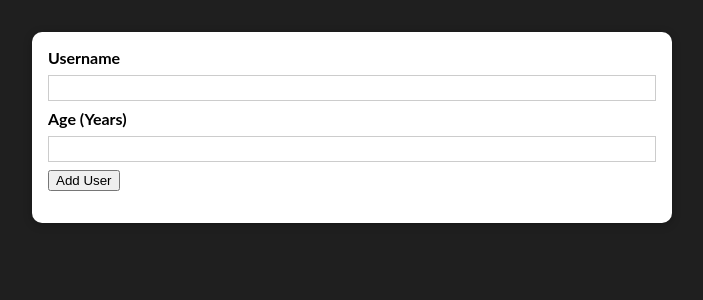
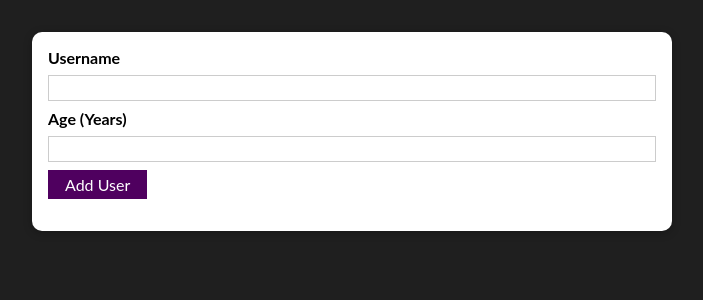
Before and after one commit to mkonemo/react-3rd-project, a React (Create React App) app: page / in a window 1280 px wide. Shown: the top 300 px of the page, without its empty margins (288-991 px from the left). Built offline with nearby package versions, Linux system fonts and the light colour scheme.

Commit message:
1 file modified, 2 added

```diff
--- /dev/null
+++ b/src/components/UI/Button.js
@@ -0,0 +1,13 @@
+import React from 'react';
+
+import classes from './Button.module.css';
+
+const Button = (props) => {
+  return (
+    <button type="submit" className={`${classes.button} ${props.className}`}>
+      {props.children}
+    </button>
+  );
+};
+
+export default Button;
--- /dev/null
+++ b/src/components/UI/Button.module.css
@@ -0,0 +1,18 @@
+.button {
+  font: inherit;
+  border: 1px solid #4f005f;
+  background: #4f005f;
+  color: white;
+  padding: 0.25rem 1rem;
+  cursor: pointer;
+}
+
+.button:hover,
+.button:active {
+  background: #741188;
+  border-color: #741188;
+}
+
+.button:focus {
+  outline: none;
+}
--- a/src/components/Users/AddUser.js
+++ b/src/components/Users/AddUser.js
@@ -1,6 +1,7 @@
 import React from 'react';
 
 import Card from '../UI/Card';
+import Button from '../UI/Button';
 
 import classes from './AddUser.module.css'
 
@@ -16,7 +17,7 @@
         <input id="username" type="text" />
         <label htmlFor="age">Age (Years)</label>
         <input id="age" type="number" />
-        <button type="submit">Add User</button>
+        <Button type="submit">Add User</Button>
       </form>
     </Card>
   );
```
